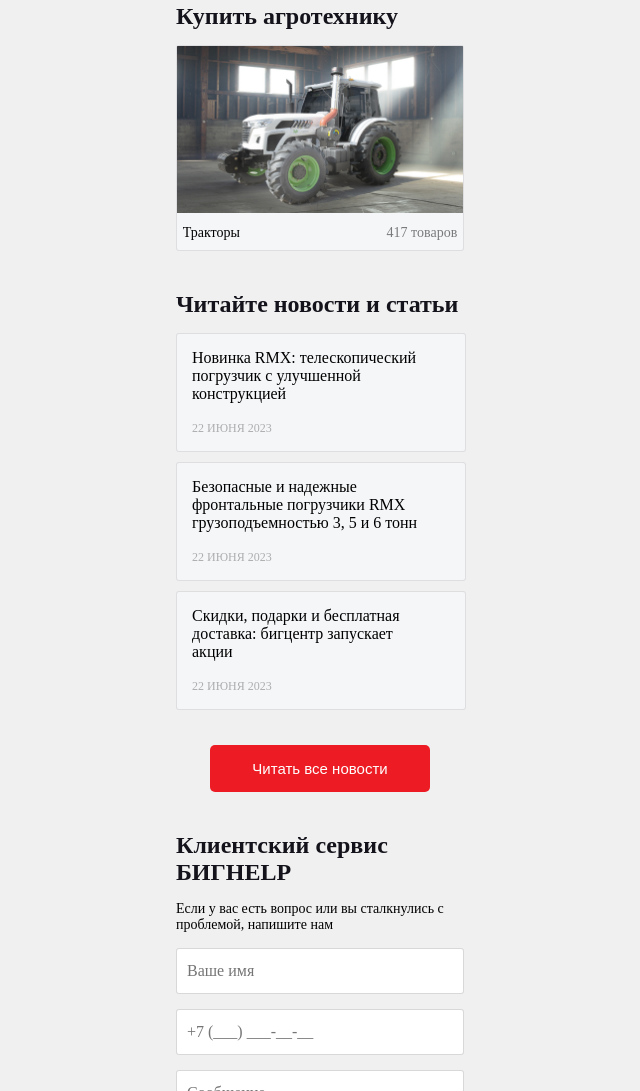
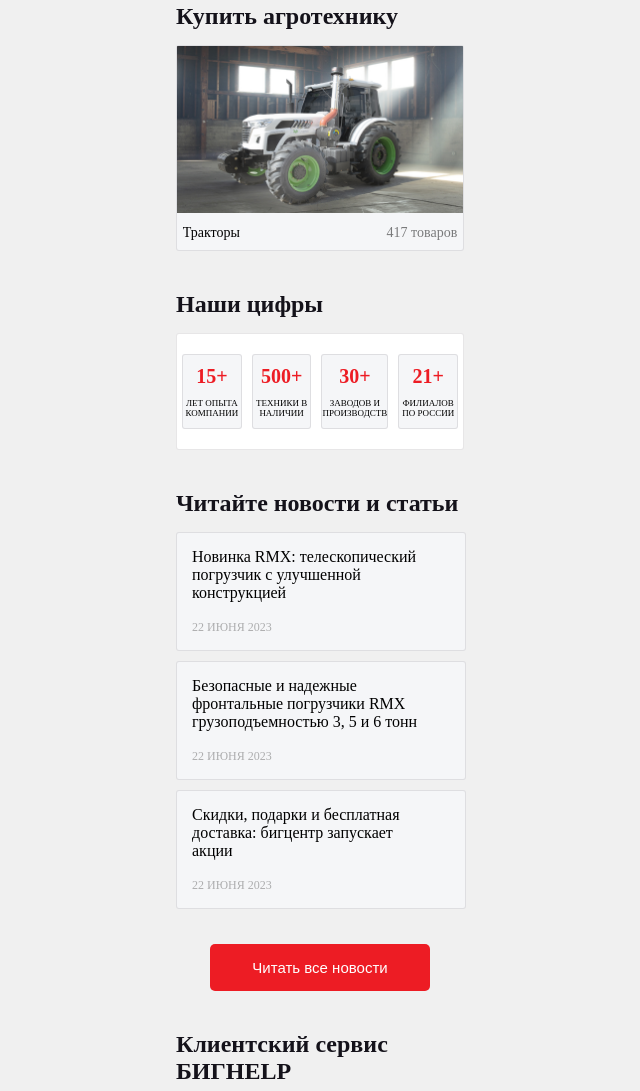
Before and after one commit to AlekseyNikol/html-css, a plain HTML site: page digCentrMac/index.html in a window 1280 px wide. Shown: the part 3680-4771 px from the top of the page, without its empty margins (320-960 px from the left). Drawn offline with nearby package versions, Linux system fonts and the light colour scheme; a script that the page names is missing; a web font is replaced by a local one.

Commit message:
Dynamic counter

```diff
--- a/digCentrMac/index.html
+++ b/digCentrMac/index.html
@@ -7,6 +7,9 @@
 
    <link rel="stylesheet" href="https://cdn.jsdelivr.net/npm/swiper@10/swiper-bundle.min.css" />
    <link rel="stylesheet" href="style.css">
+
+   <script src="https://unpkg.com/counterup2@2.0.2/dist/index.js"> </script>
+
 </head>
 <body>
    <!--HEADER-->
@@ -448,7 +451,39 @@
             </div>
             </div>
          </div>
+      </section>
 
+      <section class="section-ff">
+         <div class="container-specteh">
+         <h3>Наши цифры</h3>
+            <div class="col-12 col-md-6">
+               <ul class="about_page_numbers_list">
+                  <li class="d-sm-flex">
+                     <span class="about_page">15+</span>
+                     <span class="about_page_numbers_right">
+                        лет опыта компании </span>
+                  </li>
+                  <li class="d-sm-flex">
+                     <span class="about_page">
+                        500+ </span>
+                     <span class="about_page_numbers_right">
+                        техники в наличии </span>
+                  </li>
+                  <li class="d-sm-flex">
+                     <span class="about_page">
+                        30+ </span>
+                     <span class="about_page_numbers_right">
+                        заводов и производств</span>
+                  </li>
+                  <li class="d-sm-flex">
+                     <span class="about_page">
+                        21+ </span>
+                     <span class="about_page_numbers_right">
+                        филиалов по России </span>
+                  </li>
+               </ul>
+            </div>
+         </div>
       </section>
 
       <section class="section-foure">
--- a/digCentrMac/main.js
+++ b/digCentrMac/main.js
@@ -29,3 +29,26 @@ const swiper = new Swiper('.swiper', {
       },
    },
  });
+
+ // Dynamic counter
+
+ const counterUp = window.counterUp.default
+
+const callback = entries => {
+    entries.forEach( entry => {
+        const el = entry.target
+        if ( entry.isIntersecting && ! el.classList.contains( 'is-visible' ) ) {
+            counterUp( el, {
+                duration: 1000,
+                //delay: 16,
+            } )
+            el.classList.add( 'is-visible' )
+        }
+    } )
+}
+
+const IO = new IntersectionObserver( callback, { threshold: 0 } )
+
+const el = document.querySelectorAll( '.about_page' );
+
+el.forEach(elem => {IO.observe( elem )})
--- a/digCentrMac/style.css
+++ b/digCentrMac/style.css
@@ -476,6 +476,42 @@ dd {
    margin: 3% 0;
 }
 
+/* section-ff */
+
+.col-12 {
+   border-radius: 3px;
+   background-color: var(--color-primary);
+   border: 1px solid rgba(20, 18, 26, 0.10);
+}
+
+.about_page_numbers_list {
+   display: flex;
+}
+
+.d-sm-flex {
+   width: 90%;
+   display: flex;
+   flex-direction: column;
+   margin: 20px 5px;
+   border-radius: 3px;
+   background-color: #F5F6F8;
+   border: 1px solid rgba(20, 18, 26, 0.10);
+}
+
+.about_page {
+   text-align: center;
+   margin: 10px 0;
+   font-size: 20px;
+   font-weight: bold;
+   color: var(--color-two);
+}
+
+.about_page_numbers_right {
+   text-align: center;
+   margin-bottom: 10px;
+   color: var(--color-three);
+}
+
 /* section-foure */
 
 .news-content {
```
